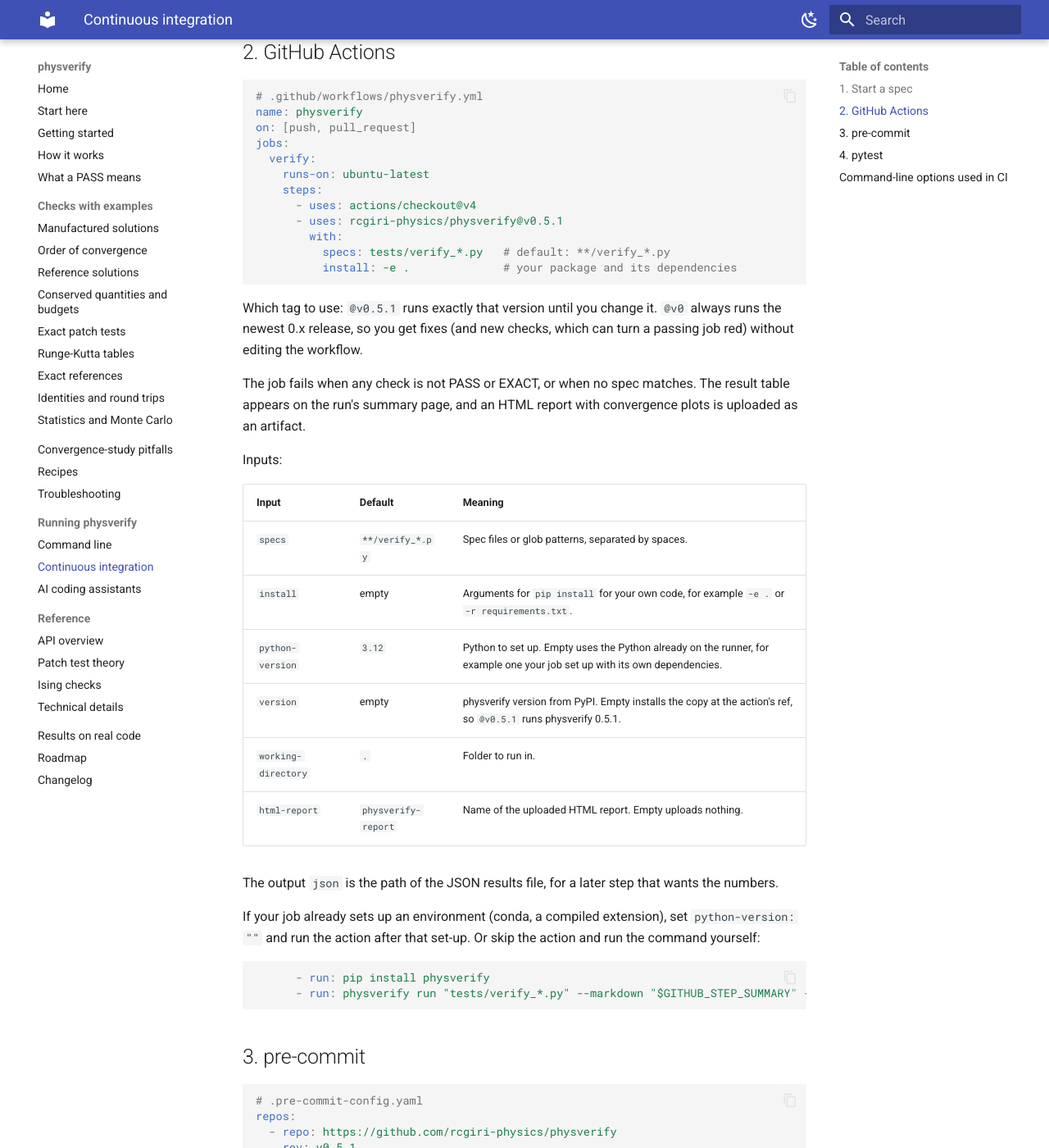
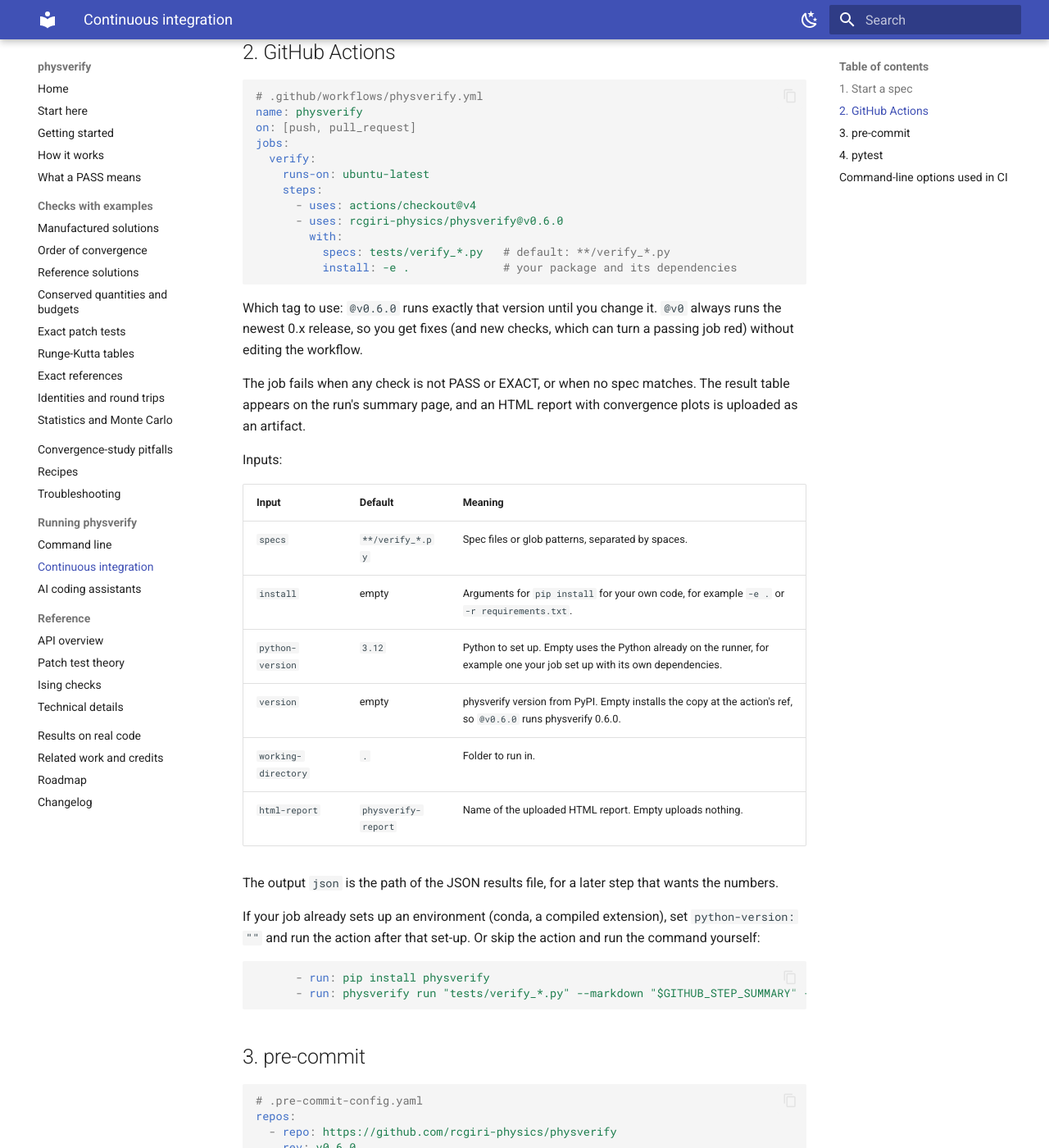
Before and after one commit to actions-marketplace-validations/rcgiri-physics_physverify, an MkDocs documentation site: the page built from docs/ci.md, in a window 1280 px wide and 1400 px high, scrolled down 869 px. Shown: the whole window at 82% size. Built offline with MkDocs 1.6.1 and Material for MkDocs 9.7.7, drawn with Linux system fonts in a browser that asks for light colours.

Commit message:
Release 0.6.0: scan --run (smoke and branches by default), related work and credits page, version test covers more files

````diff
--- a/docs/ci.md
+++ b/docs/ci.md
@@ -32,13 +32,13 @@
     runs-on: ubuntu-latest
     steps:
       - uses: actions/checkout@v4
-      - uses: rcgiri-physics/physverify@v0.5.1
+      - uses: rcgiri-physics/physverify@v0.6.0
         with:
           specs: tests/verify_*.py   # default: **/verify_*.py
           install: -e .              # your package and its dependencies
 ```
 
-Which tag to use: `@v0.5.1` runs exactly that version until you change it. `@v0` always runs the newest 0.x release, so you get fixes (and new checks, which can turn a passing job red) without editing the workflow.
+Which tag to use: `@v0.6.0` runs exactly that version until you change it. `@v0` always runs the newest 0.x release, so you get fixes (and new checks, which can turn a passing job red) without editing the workflow.
 
 The job fails when any check is not PASS or EXACT, or when no spec matches. The result table appears on the run's summary page, and an HTML report with convergence plots is uploaded as an artifact.
 
@@ -49,7 +49,7 @@
 | `specs` | `**/verify_*.py` | Spec files or glob patterns, separated by spaces. |
 | `install` | empty | Arguments for `pip install` for your own code, for example `-e .` or `-r requirements.txt`. |
 | `python-version` | `3.12` | Python to set up. Empty uses the Python already on the runner, for example one your job set up with its own dependencies. |
-| `version` | empty | physverify version from PyPI. Empty installs the copy at the action's ref, so `@v0.5.1` runs physverify 0.5.1. |
+| `version` | empty | physverify version from PyPI. Empty installs the copy at the action's ref, so `@v0.6.0` runs physverify 0.6.0. |
 | `working-directory` | `.` | Folder to run in. |
 | `html-report` | `physverify-report` | Name of the uploaded HTML report. Empty uploads nothing. |
 
@@ -68,7 +68,7 @@
 # .pre-commit-config.yaml
 repos:
   - repo: https://github.com/rcgiri-physics/physverify
-    rev: v0.5.1
+    rev: v0.6.0
     hooks:
       - id: physverify
         args: ["tests/verify_*.py"]
--- a/mkdocs.yml
+++ b/mkdocs.yml
@@ -79,6 +79,7 @@
       - Ising checks: ising.md
       - Technical details: technical.md
   - Results on real code: results.md
+  - Related work and credits: related-work.md
   - Roadmap: roadmap.md
   - Changelog: changelog.md
 
--- a/pyproject.toml
+++ b/pyproject.toml
@@ -4,7 +4,7 @@
 
 [project]
 name = "physverify"
-version = "0.5.1"
+version = "0.6.0"
 description = "Verification checks for physics simulation code: manufactured solutions, order-of-accuracy studies and a seeded-bug benchmark."
 readme = "README.md"
 requires-python = ">=3.10"
--- a/src/physverify/__init__.py
+++ b/src/physverify/__init__.py
@@ -6,7 +6,7 @@
 from .order import check_exact
 from .studies import invariant_study, ode_checks, patch_study, reference_study
 
-__version__ = "0.5.1"
+__version__ = "0.6.0"
 
 __all__ = [
     "Check",
````
Also changed, not shown: CHANGELOG.md (+4 -1 lines), README.md (+3 -3 lines), ROADMAP.md (+1 -1 lines), docs/index.md (+2 -2 lines), docs/related-work.md (added, +31 -0 lines), 3 other files.
